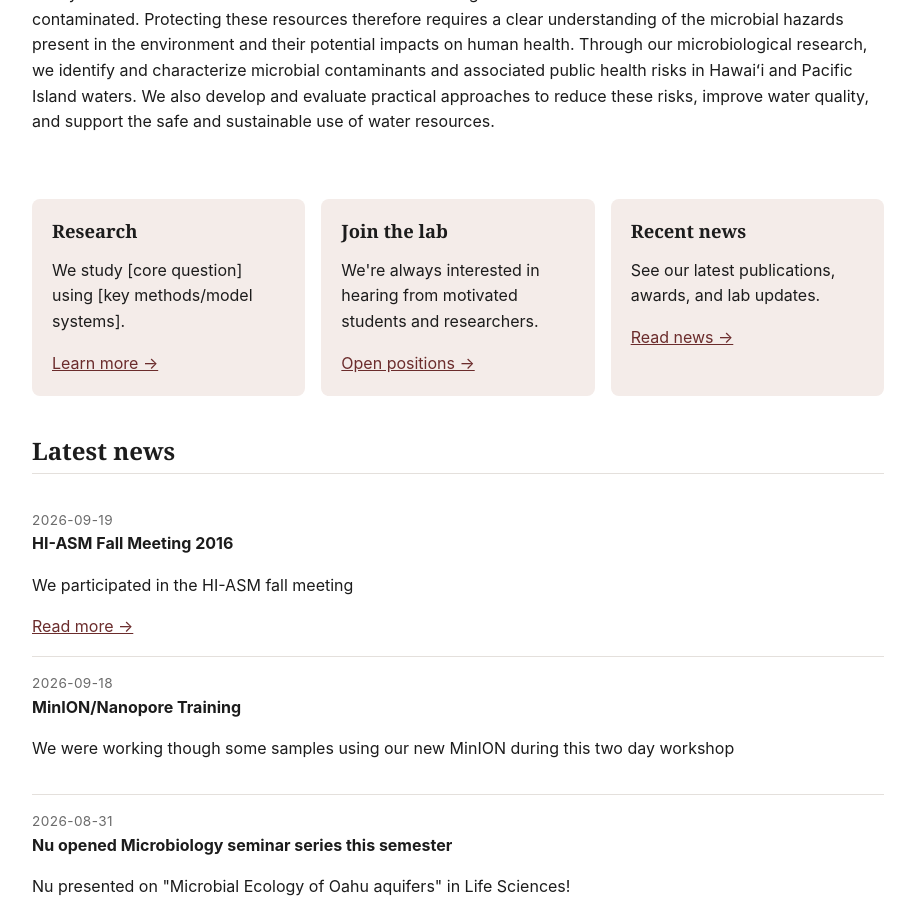
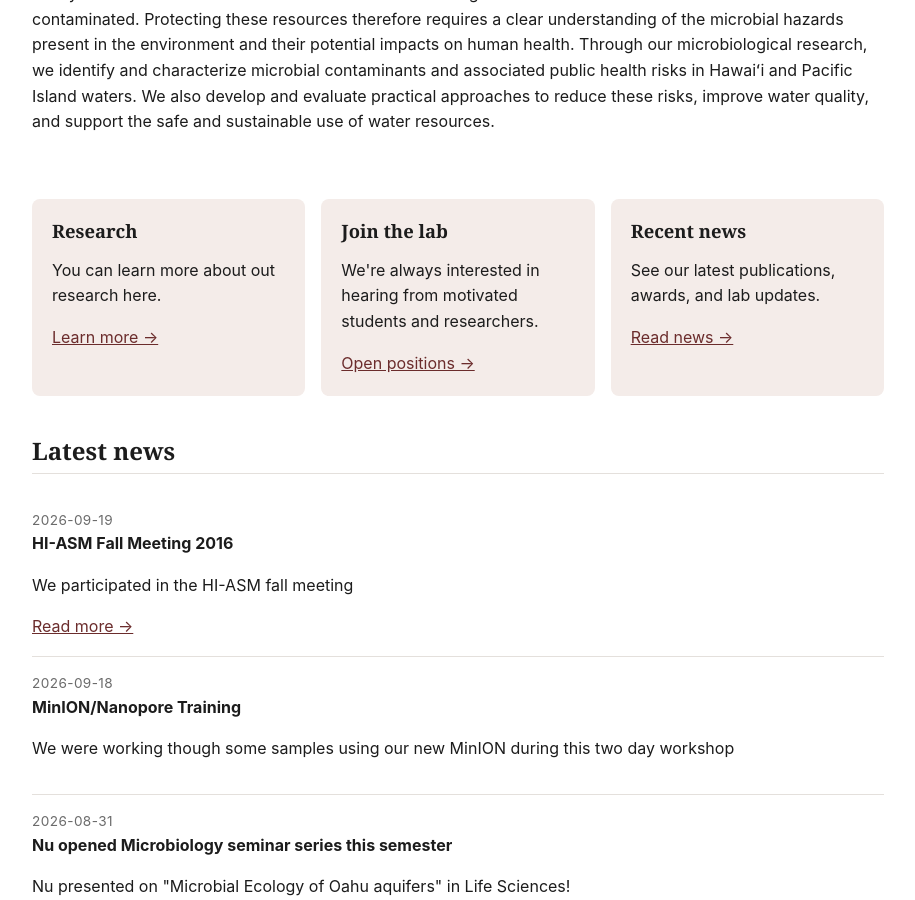
Before and after one commit to MarekKirs/marekkirs.github.io, a Jekyll site: the page built from index.md, in a window 1280 px wide and 900 px high, scrolled down 410 px. Shown: the whole window, without its empty margins (182-1097 px from the left). Built offline with Jekyll 4.4.1, drawn with Linux system fonts in a browser that asks for light colours.

Commit message:
Update index.md

```diff
--- a/index.md
+++ b/index.md
@@ -12,7 +12,7 @@ title: KirsLab
 <div class="hero-highlights">
   <div class="highlight-card">
     <h3>Research</h3>
-    <p>We study [core question] using [key methods/model systems].</p>
+    <p>You can learn more about out research here.</p>
     <a href="{{ '/research/' | relative_url }}">Learn more &rarr;</a>
   </div>
   <div class="highlight-card">
```
